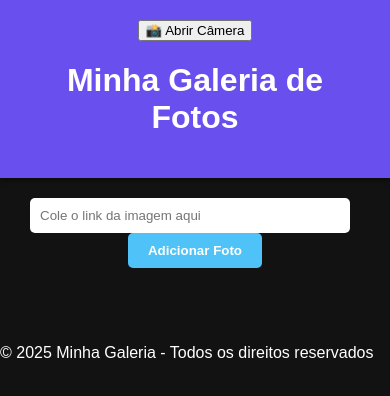
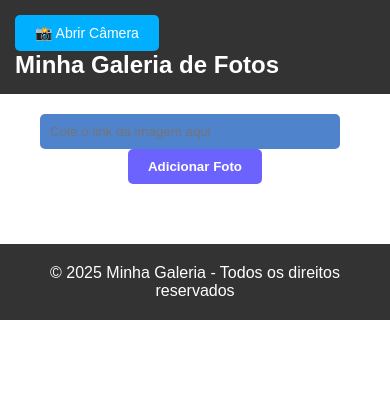
Before and after one commit to sabrinaalves-1/galeria.setec, a plain HTML site: page index.html in a window 390 px wide. Drawn offline with Linux system fonts and the light colour scheme.

Commit message:
Update style.css

```diff
--- a/style.css
+++ b/style.css
@@ -1,18 +1,41 @@
+/* Corpo */
 body {
   font-family: Arial, sans-serif;
-  background: #121212;
-  color: #fff;
   margin: 0;
   padding: 0;
+  background-color: #fff; /* Fundo branco */
+  color: #333;
 }
 
+/* Cabeçalho */
 header {
-  background: #6a4fef; /* roxo claro */
-  padding: 20px;
-  text-align: center;
-  box-shadow: 0 2px 5px rgba(0,0,0,0.5);
+  background-color: #333;
+  color: #fff;
+  padding: 15px;
+  display: flex;
+  justify-content: space-between;
+  align-items: center;
+  position: sticky;
+  top: 0;
+  z-index: 100;
 }
 
+.menu button {
+  background-color: #00B0FF;
+  color: #fff;
+  padding: 10px 20px;
+  border: none;
+  border-radius: 5px;
+  cursor: pointer;
+  font-size: 16px;
+}
+
+.menu h1 {
+  font-size: 24px;
+  margin: 0;
+}
+
+/* Seção de adicionar foto */
 .add-photo {
   text-align: center;
   margin: 20px;
@@ -24,11 +47,13 @@ header {
   border-radius: 5px;
   border: none;
   margin-right: 10px;
+  background: #4F83CC;
+  color: #fff;
 }
 
 .add-photo button {
   padding: 10px 20px;
-  background: #4fc3f7; /* azul claro */
+  background: #6C63FF;
   border: none;
   border-radius: 5px;
   cursor: pointer;
@@ -36,9 +61,10 @@ header {
   font-weight: bold;
 }
 
+/* Galeria */
 .gallery {
   display: grid;
-  grid-template-columns: repeat(auto-fit, minmax(200px, 1fr));
+  grid-template-columns: repeat(auto-fit, minmax(250px, 1fr));
   gap: 15px;
   padding: 20px;
 }
@@ -48,6 +74,8 @@ header {
   overflow: hidden;
   cursor: pointer;
   transition: transform 0.3s;
+  background: #f0f0f0;
+  border-radius: 8px;
 }
 
 .photo-container img {
@@ -68,41 +96,54 @@ header {
   right: 10px;
   color: rgba(255, 255, 255, 0.7);
   font-size: 12px;
-  background: rgba(0,0,0,0.5);
+  background: rgba(0, 0, 0, 0.5);
   padding: 2px 6px;
   border-radius: 3px;
   pointer-events: none;
 }
 
-/* Modal */
-.modal {
-  position: fixed;
-  top: 0;
-  left: 0;
-  width: 100%;
-  height: 100%;
-  background: rgba(0,0,0,0.9);
-  display: flex;
-  justify-content: center;
-  align-items: center;
-  z-index: 999;
-  display: none;
-}
-
-.modal img {
-  max-width: 90%;
-  max-height: 90%;
-  box-shadow: 0 0 20px #000;
+.photo-container p {
+  color: #333;
+  text-align: center;
+  padding: 10px;
+  margin: 0;
 }
 
 .remove-btn {
   position: absolute;
   top: 10px;
   right: 10px;
-  background: #ff4081;
+  background: #FF4081;
   color: #fff;
   border: none;
   padding: 5px;
   border-radius: 5px;
   cursor: pointer;
 }
+
+/* Rodapé */
+footer {
+  background: #333;
+  padding: 20px;
+  text-align: center;
+  color: #fff;
+}
+
+.footer-content p {
+  margin: 0;
+}
+
+/* Responsividade para dispositivos móveis */
+@media (max-width: 768px) {
+  .add-photo input {
+    width: 80%;
+  }
+
+  .menu button {
+    font-size: 14px;
+  }
+
+  .gallery {
+    grid-template-columns: repeat(auto-fit, minmax(200px, 1fr));
+  }
+}
```
